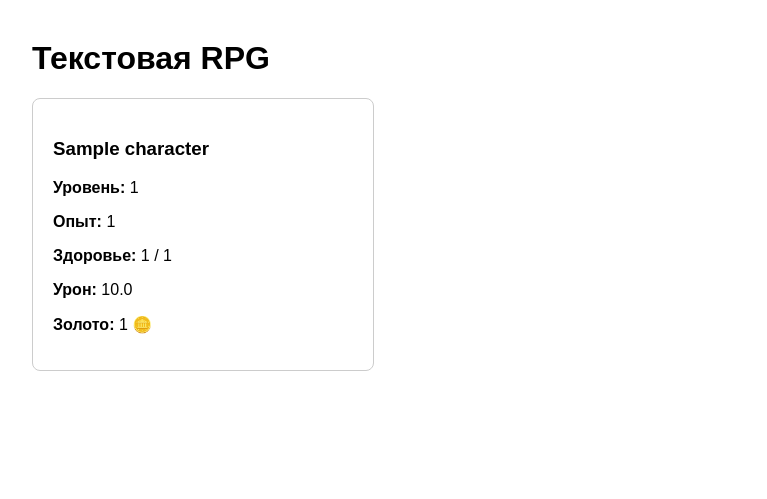
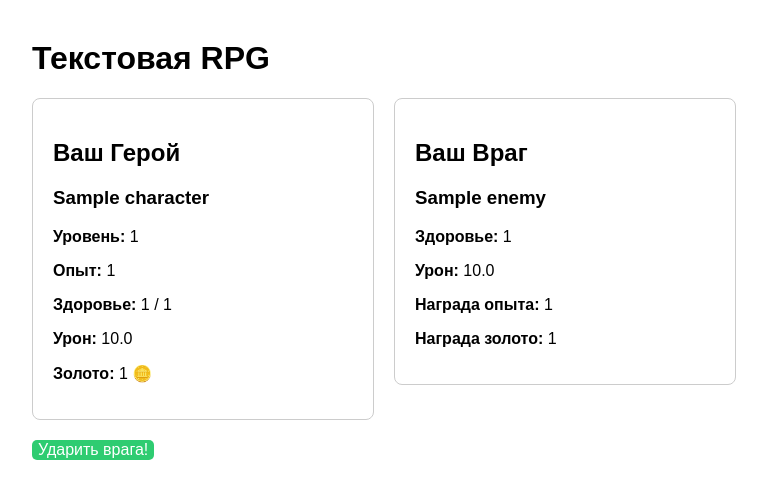
Before and after one commit to LeaGear/textRPG, a Django app: template game/templates/game/game_home.html in a window 1280 px wide. Shown: the top 499 px of the page, without its empty margins (16-783 px from the left). Run offline with Django 5.2, Linux system fonts and the light colour scheme; the template is opened without the code that fills it: values that come from a table or form of the project are taken from there, others are empty; tables that the repository leaves empty hold one stand-in row (values such as "Sample post").

Commit message:
v0.0.2 Base models

```diff
--- a/game/models.py
+++ b/game/models.py
@@ -10,6 +10,9 @@ class Character(models.Model):
     max_hp = models.IntegerField(default=100, verbose_name='Character Max HP')
     damage = models.FloatField(default=10.0, verbose_name='Character Damage')
     gold = models.IntegerField(default=0, verbose_name='Character Gold')
+
+    enemy_name = models.CharField(default ='Zombie', max_length=100, verbose_name='Name of Current Enemy')
+    enemy_hp = models.IntegerField(default=5, verbose_name='Current Enemy HP')
 
     def __str__(self):
         return self.name
--- a/game/templates/game/game_home.html
+++ b/game/templates/game/game_home.html
@@ -8,8 +8,11 @@
     <div style="font-family: Arial, sans-serif; margin: 40px;">
         <h1>Текстовая RPG</h1>
 
+        <div style="display: flex; gap: 20px; align-items: flex-start;">
+
             {% if character %}
                 <div style="border: 1px solid #ccc; padding: 20px; width: 300px; border-radius: 8px;">
+                    <h2>Ваш Герой</h2>
                     <h3>{{ character.name }}</h3>
                     <p><strong>Уровень:</strong> {{ character.level }}</p>
                     <p><strong>Опыт:</strong> {{ character.exp }}</p>
@@ -20,6 +23,28 @@
             {% else %}
                 <p>Персонаж не найден. Создай его в панели администратора!</p>
             {% endif %}
+
+            {% if enemy %}
+                <div style ="border:1px solid #ccc; padding: 20px; width: 300px; border-radius:8px;">
+                    <h2>Ваш Враг</h2>
+                    <h3>{{enemy.name}}</h3>
+                    <p><strong>Здоровье:</strong> {{character.enemy_hp}}</p>
+                    <p><strong>Урон:</strong> {{enemy.damage}}</p>
+                    <p><strong>Награда опыта:</strong> {{enemy.reward_exp}}</p>
+                    <p><strong>Награда золото:</strong> {{enemy.reward_gold}}</p>
+                </div>
+            {% else %}
+                <p>Врага нет</p>
+            {% endif %}
+        </div>
+        <div style='margin-top: 20px;'>
+            <form form action="{% url 'attack_action' %}" method="POST">
+                {% csrf_token %}
+                <button type="submit" style="padding:10px, 20px; font-size: 16px;background-color: #2ecc71; color: white; border: none; border-radius: 5px; cursor: pointer;">
+                    Ударить врага!
+                </button>
+            </form>
+        </div>
     </div>
 </body>
 </html>
--- a/game/urls.py
+++ b/game/urls.py
@@ -1,6 +1,7 @@
 from django.urls import path
-from game.views import game_home
+from game.views import game_home, attack_action
 
 urlpatterns = [
-    path('', game_home, name='game_home')
+    path('', game_home, name='game_home'),
+    path('attack/', attack_action, name='attack_action')
 ]
```
Also changed, not shown: game/views.py (+42 -3 lines), game/migrations/0003_character_enemy_hp_character_enemy_name.py (added), 1 other file. Lines whose indentation alone changed are shown as unchanged.
